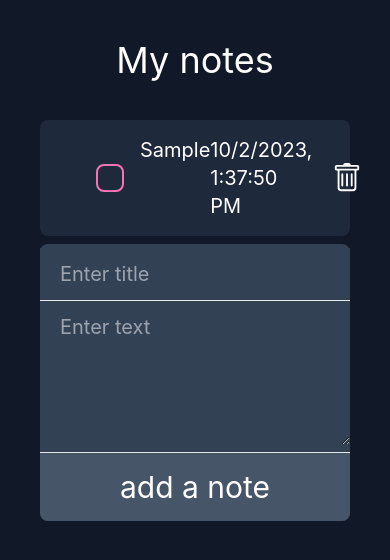
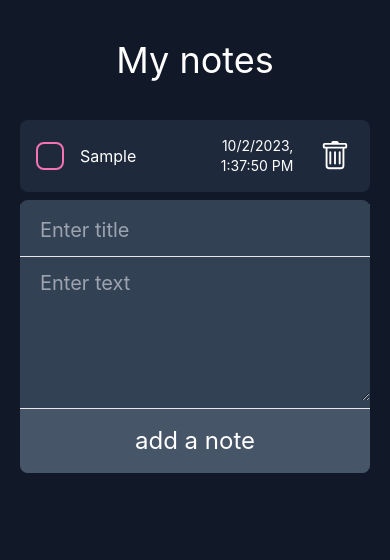
Before and after one commit to MorozovVlad/notes-app, a React (Create React App) app: page /home in a window 390 px wide. Both pictures are taken after typing "Sample", "Sample" into the empty fields and a click on the button "add a note". Shown: the top 560 px of the page. Built offline with nearby package versions, Linux system fonts and the light colour scheme.

Commit message:
исправления в адаптив

```diff
--- a/src/components/screens/NotePage/NotePage.jsx
+++ b/src/components/screens/NotePage/NotePage.jsx
@@ -10,12 +10,10 @@ const NotePage = () => {
   const { id } = useParams();
   const leftArrow = Number(id);
   const rightArrow = data.length - Number(id) - 1;
-  console.log(data[id].isCompleted);
-  console.log(data);
   let date = new Date(data[id].date).toLocaleString();
   return (
     <div>
-      <div className="bg-gray-900  h-screen text-white  mx-auto w-3/5 portrait:w-full portrait:px-10">
+      <div className="bg-gray-900  h-screen text-white  mx-auto w-3/5 portrait:w-full portrait:px-5">
         <Link to="/home" className="w-24">
           <p className=" ml-auto py-3">
             <AiOutlineHome size={50} />
@@ -32,7 +30,7 @@ const NotePage = () => {
           )}
 
           <h1
-            className={cn("mx-auto", {
+            className={cn("mx-auto w-2/3 break-words text-center", {
               "line-through": data[id].isCompleted,
             })}
           >
@@ -48,7 +46,7 @@ const NotePage = () => {
           )}
         </div>
         <p className=" mx-auto text-xl text-center pb-10">{date}</p>
-        <p className=" mx-auto text-xl ">{data[id].text}</p>
+        <p className=" mx-auto text-xl break-words pb-10">{data[id].text}</p>
       </div>
     </div>
   );
--- a/src/components/screens/home/Home.jsx
+++ b/src/components/screens/home/Home.jsx
@@ -6,10 +6,8 @@ import { useEffect } from "react";
 
 const Home = () => {
   const [_data, setData] = useState([]);
-  console.log(_data);
 
   if (localStorage.getItem("_data")) {
-    console.log("++++++");
   } else {
     let arr = [];
     localStorage.setItem("_data", JSON.stringify(arr));
@@ -33,7 +31,7 @@ const Home = () => {
   const removeNote = (id) => setData([..._data].filter((t) => t.id !== id));
 
   return (
-    <div className="  text-white  mx-auto portrait:w-full portrait:px-10">
+    <div className="  text-white  mx-auto portrait:w-full portrait:px-5">
       <h1 className="text-center py-10 text-4xl">My notes</h1>
       {_data.map((note) => (
         <NoteItem
--- a/src/components/screens/home/NoteItem.jsx
+++ b/src/components/screens/home/NoteItem.jsx
@@ -1,14 +1,13 @@
 import React from "react";
 import Check from "./item/Check";
 import { Link } from "react-router-dom";
-// import data from "../../../data.js";
 import cn from "classnames";
 import { BsTrash } from "react-icons/bs";
 
 const NoteItem = ({ note, changeNote, removeNote }) => {
   let date = new Date(note.date).toLocaleString();
   return (
-    <div className="w-3/5 mx-auto bg-slate-800 text-xl mb-2 flex content-center py-4 rounded-lg cursor-pointer hover:bg-slate-500 transition-colors ease-in-out duration-300 portrait:w-full portrait:px-10">
+    <div className="w-3/5 mx-auto bg-slate-800 text-xl mb-2 flex content-center py-4 rounded-lg cursor-pointer hover:bg-slate-500 transition-colors ease-in-out duration-300 portrait:w-full portrait:text-base">
       <button onClick={() => changeNote(note.id)}>
         <Check isCompleted={note.isCompleted} />
       </button>
@@ -16,12 +15,17 @@ const NoteItem = ({ note, changeNote, removeNote }) => {
       <Link
         to={`/note/${note.id}`}
         note={note}
-        className={cn("w-full flex", {
-          "line-through": note.isCompleted,
-        })}
+        className={cn(
+          "w-full portrait:w-2/3  flex items-center text-ellipsis",
+          {
+            "line-through": note.isCompleted,
+          }
+        )}
       >
-        <span>{note.title}</span>
-        <span className="ml-auto mr-5">{date}</span>
+        <p className=" w-96 text-ellipsis overflow-hidden ...  portrait:w-3/5 portrait: overflow-hidden ...">
+          {note.title}
+        </p>
+        <span className="ml-auto mr-5 text-right portrait:text-sm">{date}</span>
       </Link>
       <button className="ml-auto mr-5" onClick={() => removeNote(note.id)}>
         <BsTrash
--- a/src/components/screens/home/item/CreateNote.jsx
+++ b/src/components/screens/home/item/CreateNote.jsx
@@ -4,7 +4,6 @@ import { useState } from "react";
 const CreateNote = ({ _data, setData }) => {
   const [title, setTitle] = useState("");
   const [text, setText] = useState("");
-  console.log(_data);
   const addNote = (title, text) => {
     if (_data.length == 0) {
       var id = 0;
@@ -26,7 +25,7 @@ const CreateNote = ({ _data, setData }) => {
   };
 
   return (
-    <div className="w-3/5 mx-auto bg-slate-700 text-xl mb-0 content-center pt-1 rounded-lg cursor-pointer portrait:w-full ">
+    <div className="w-3/5 mx-auto bg-slate-700 text-xl mb-10 content-center pt-1 rounded-lg cursor-pointer portrait:w-full ">
       <input
         className="bg-slate-700 border-none w-full px-5 outline-none py-3"
         type="text"
@@ -44,7 +43,7 @@ const CreateNote = ({ _data, setData }) => {
       />
       <hr />
       <button
-        className="text-center w-full bg-slate-600 rounded-b-lg p-4 text-3xl hover:bg-slate-500 transition-colors ease-in-out duration-300 portrait:w-full"
+        className="text-center w-full bg-slate-600 rounded-b-lg p-4 text-3xl hover:bg-slate-500 transition-colors ease-in-out duration-300 portrait:w-full portrait:text-2xl"
         onClick={() => {
           addNote(title, text);
         }}
```
